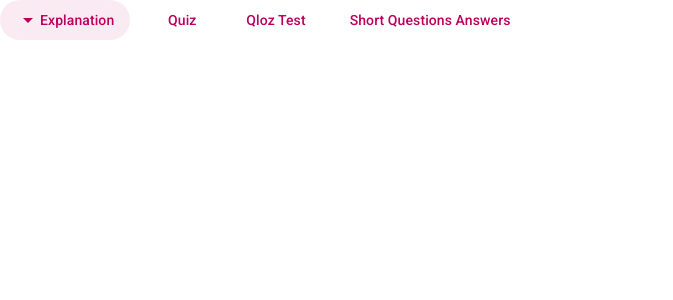
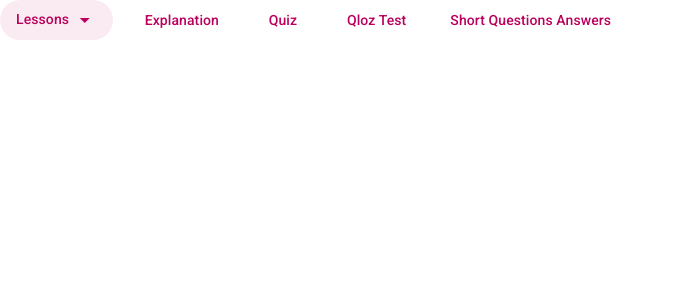
Before and after one commit to ShaikhYusuf/economics, an Angular app: page / in a window 1280 px wide. Shown: the top 300 px of the page, without its empty margins (0-673 px from the left). Built offline with nearby package versions, Linux system fonts and the light colour scheme.

Commit message:
Changes Added

```diff
--- a/src/app/app.component.html
+++ b/src/app/app.component.html
@@ -1,21 +1,15 @@
 <div class="container">
-  <!-- Explanation Button with Dropdown -->
-  <div class="dropdown-container">
-    <button mat-button (click)="toggleExplanationMenu()">
-      Explanation
+  <button mat-button>
+    <div class="valign-center"><span class="valign-center">
+        Lessons
+      </span>
       <i class="material-icons">arrow_drop_down</i>
-    </button>
-    <div *ngIf="isExplanationMenuActive" class="dropdown-menu">
-      <a *ngFor="let item of menuItems" [routerLink]="item.url" class="dropdown-item">
-        {{ item.name }}
-      </a>
     </div>
-  </div>
-
-  <!-- Other Buttons -->
+  </button>
+  <button mat-button>Explanation</button>
   <button mat-button>Quiz</button>
   <button mat-button>Qloz Test</button>
   <button mat-button>Short Questions Answers</button>
+
 </div>
-
-<router-outlet></router-outlet>
+<router-outlet />
```
